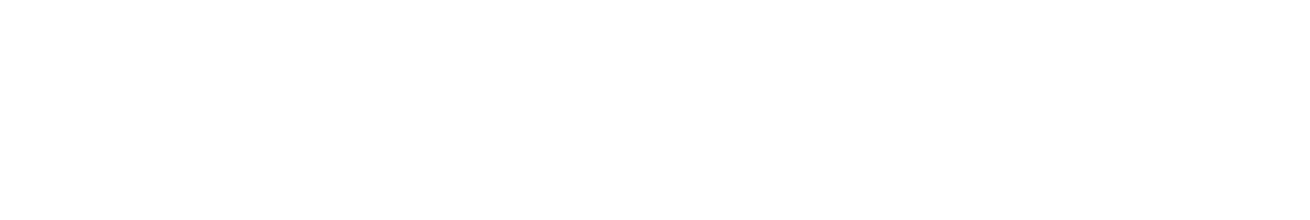
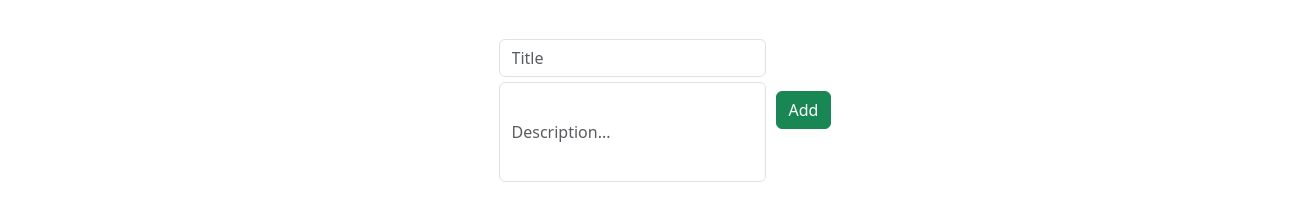
Before and after one commit to benedicti0n/todo-app-js, a plain HTML site: page index.html in a window 1280 px wide. Shown: the whole page, 1310 px wide, since content can reach past the window. Drawn offline with nearby package versions, Linux system fonts and the light colour scheme.

Commit message:
header section done

```diff
--- a/index.html
+++ b/index.html
@@ -4,8 +4,25 @@
     <meta charset="UTF-8">
     <meta name="viewport" content="width=device-width, initial-scale=1.0">
     <title>Todo App Js</title>
+    <link href="https://cdn.jsdelivr.net/npm/bootstrap@5.3.2/dist/css/bootstrap.min.css" rel="stylesheet" integrity="sha384-T3c6CoIi6uLrA9TneNEoa7RxnatzjcDSCmG1MXxSR1GAsXEV/Dwwykc2MPK8M2HN" crossorigin="anonymous">
+    <link rel="stylesheet" href="/style.css">
+
 </head>
 <body>
 
+    <header id="addTodoSection">
+        <div id="title-description">
+            <input class="form-control" type="text" name="" id="title" placeholder="Title">
+            <input class="form-control" type="text" name="" id="description" placeholder="Description...">
+        </div>
+        <button onclick="onAdd()" type="button" class="btn btn-success" id="addBtn">Add</button>
+    </header>
+
+    <main id="main-section">
+
+    </main>
+
+    <script src="https://cdn.jsdelivr.net/npm/bootstrap@5.3.2/dist/js/bootstrap.bundle.min.js" integrity="sha384-C6RzsynM9kWDrMNeT87bh95OGNyZPhcTNXj1NW7RuBCsyN/o0jlpcV8Qyq46cDfL" crossorigin="anonymous"></script>
+    <script src="/script.js"></script>
 </body>
 </html>
--- a/style.css
+++ b/style.css
@@ -3,3 +3,37 @@
     padding: 0;
     box-sizing: border-box;
 }
+
+body{
+    height: 100vh;
+    width: 100vw;
+    margin: 30px;
+}
+
+header{
+    height: 20%;
+    width: 100%;
+    display: flex;
+    justify-content: center;
+    align-items: center;
+}
+
+#title-description{
+    display: flex;
+    justify-content: center;
+    align-items: center;
+    flex-direction: column;
+}
+
+#title{
+    margin: 5px 5px 0px 5px;
+
+}
+#description{
+    margin: 5px;
+    height: 100px;
+    resize: vertical;
+}
+#addBtn{
+    margin: 10px
+}
```
